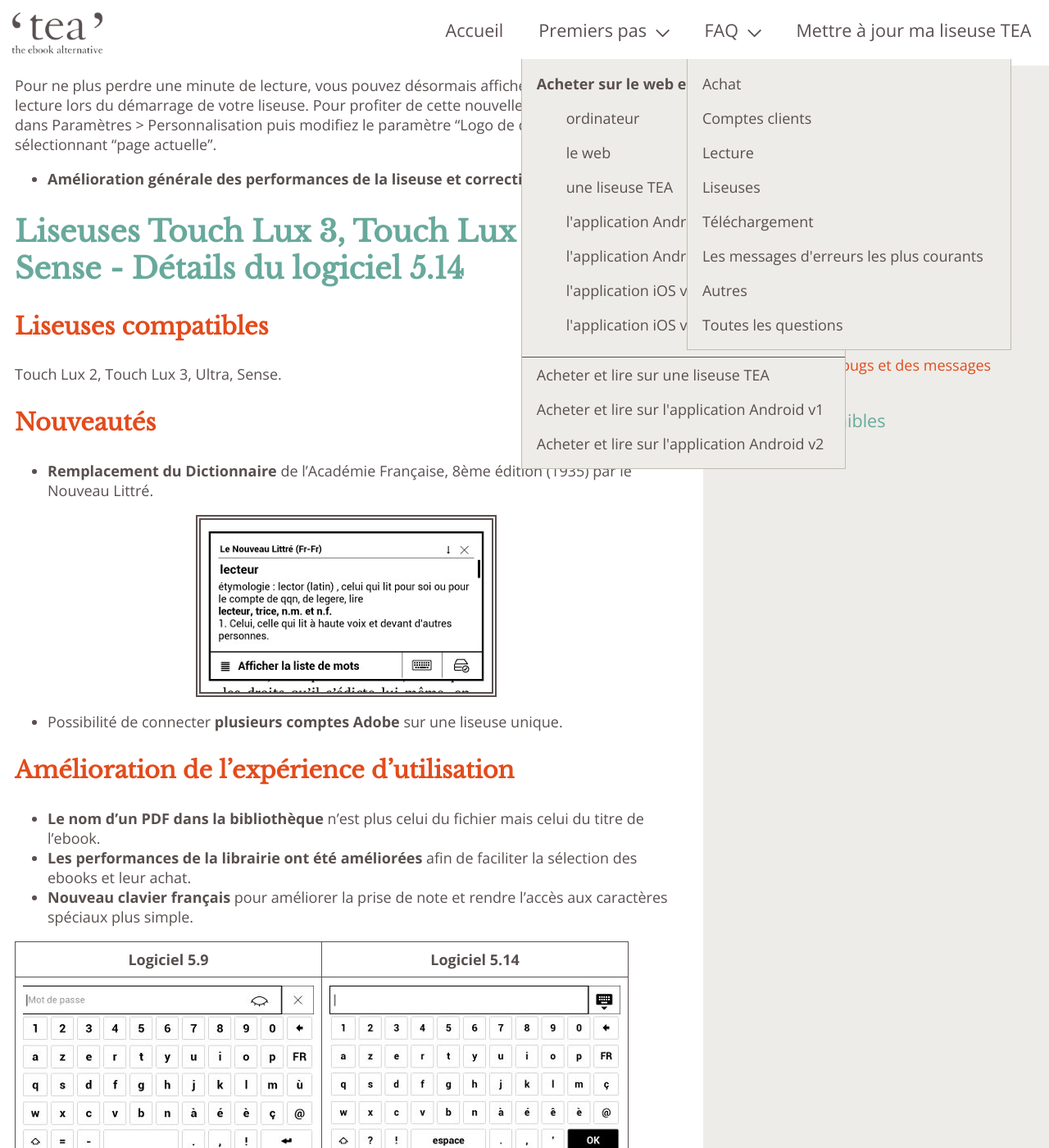
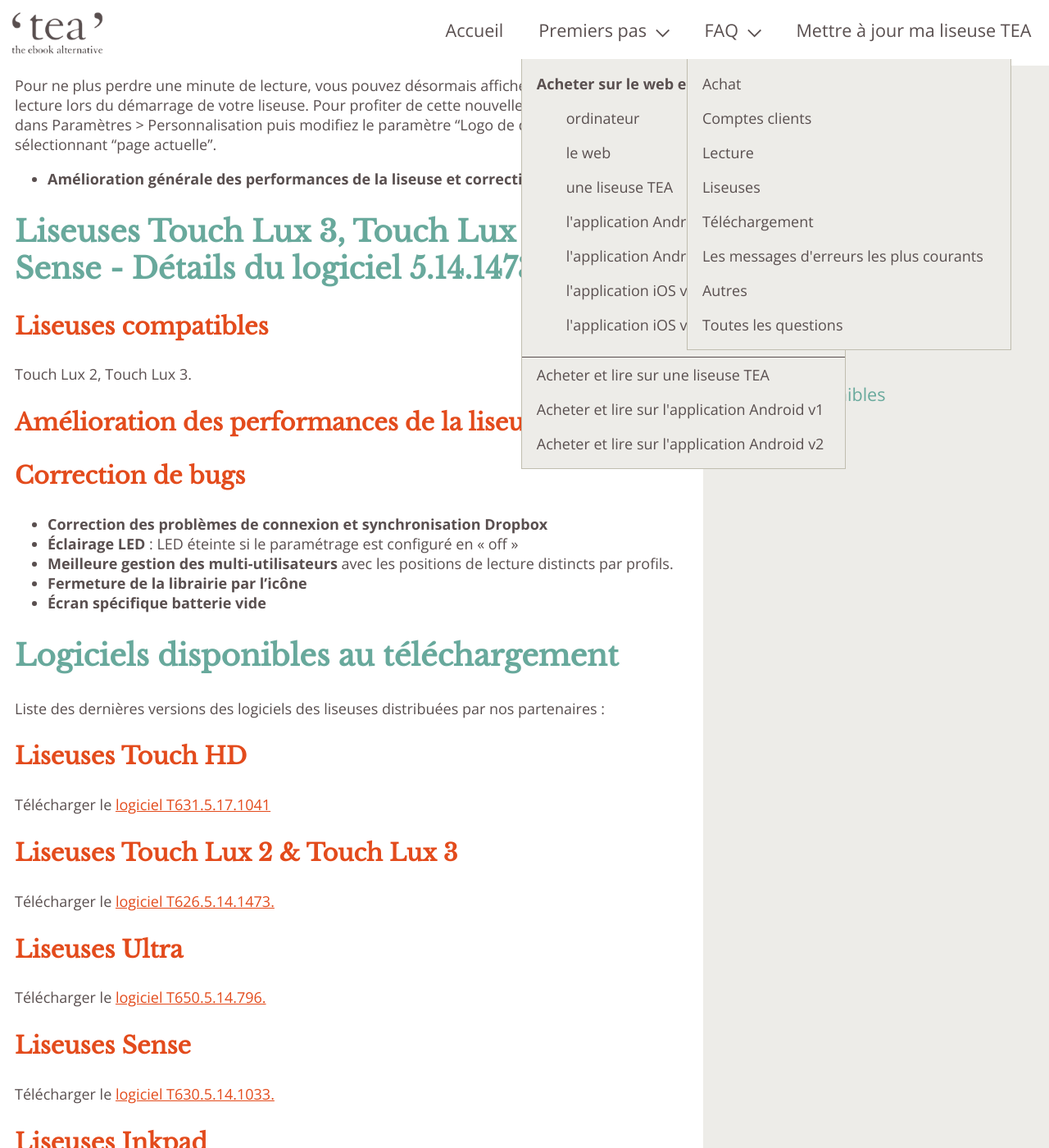
Before and after one commit to TEA-ebook/help-center, a Jekyll site: the page built from _pages/maj.md, in a window 1280 px wide and 1400 px high, scrolled down 2814 px. Shown: the whole window at 82% size. Built offline with Jekyll 4.4.1, drawn with Linux system fonts in a browser that asks for light colours; some of the changed text lies outside the part shown.

Commit message:
Màj TL2 TL3 5.14.1473

```diff
--- a/_pages/maj.md
+++ b/_pages/maj.md
@@ -66,61 +66,26 @@
 
 {% include anchor.html id="logiciel5.14" label="Détails du logiciel 5.14" %}
 
-## Liseuses Touch Lux 3, Touch Lux 2, Ultra, Sense - Détails du logiciel 5.14
+## Liseuses Touch Lux 3, Touch Lux 2, Ultra, Sense - Détails du logiciel 5.14.1473
 
 {% include anchor.html id="liseuses-compatibles" label="Liseuses compatibles" %}
 
 ### Liseuses compatibles
 
-Touch Lux 2, Touch Lux 3, Ultra, Sense.
-
-{% include anchor.html id="nouveautes" label="Nouveautés" %}
-
-### Nouveautés
-
-- **Remplacement du Dictionnaire** de l’Académie Française, 8ème édition (1935) par le Nouveau Littré.
-
-![](/images/5-14-1.jpg)
-
-- Possibilité de connecter **plusieurs comptes Adobe** sur une liseuse unique.
+Touch Lux 2, Touch Lux 3.
 
 {% include anchor.html id="ameliorations-xp" label="Amélioration de l'expérience d'utilisation" %}
 
-### Amélioration de l'expérience d'utilisation
-
-- **Le nom d’un PDF dans la bibliothèque** n’est plus celui du fichier mais celui du titre de l’ebook.
-- **Les performances de la librairie ont été améliorées** afin de faciliter la sélection des ebooks et leur achat.
-- **Nouveau clavier français** pour améliorer la prise de note et rendre l’accès aux caractères spéciaux plus simple.
-
-<table class="table table-bordered" style="text-align:center">
-    <tr>
-        <th>Logiciel 5.9</th>
-        <th>Logiciel 5.14</th>
-    </tr>
-    <tr>
-        <td><img src="/images/5-14-2.jpg" alt=""></td>
-        <td><img src="/images/5-14-4.jpg" alt=""></td>
-    </tr>
-    <tr>
-        <td><img src="/images/5-14-3.jpg" alt=""></td>
-        <td><img src="/images/5-14-5.jpg" alt=""></td>
-    </tr>
-</table>
+### Amélioration des performances de la liseuse
 
 {% include anchor.html id="corrections" label="Corrections des bugs et des messages d'erreur" %}
 
-### Corrections des bugs et des messages d'erreur
-- **Corrections des problèmes de connexion et synchronisation Dropbox**
-- **Corrections des problèmes de rétro-éclairage :**
-  1. L'intensité du rétro-éclairage n’est plus perdue si la liseuse est éteinte sans rétro-éclairage.
-  2. Le rétro-éclairage se réactive même si la liseuse s'est éteinte automatiquement après s’être mise en veille.
-- **Meilleure gestion des multi-utilisateurs** avec la suppression des données personnelles de l’utilisateur précédent.
-- Il est à nouveau possible de **Marquer comme lu** un ebook.
-- La liseuse affiche désormais un message d'erreur si elle n'a pas pu vérifier si une mise à jour était disponible.
-
-![](/images/5-14-6.jpg)
-
-- Il n’est plus précisé “1 Nouveaux livres" mais **"1 Nouveau livre"**.
+### Correction de bugs
+- **Correction des problèmes de connexion et synchronisation Dropbox**
+- **Éclairage LED** : LED éteinte si le paramétrage est configuré en « off »
+- **Meilleure gestion des multi-utilisateurs** avec les positions de lecture distincts par profils.
+- **Fermeture de la librairie par l’icône**
+- **Écran spécifique batterie vide**
 
 {% include anchor.html id="logiciels-disponibles" label="Logiciels disponibles" %}
 
@@ -132,7 +97,7 @@
 Télécharger le [logiciel T631.5.17.1041](https://drive.google.com/file/d/1jkFjP2IutYwL4AuSBu6r6ANVrsLrkgMS)
 
 ### Liseuses Touch Lux 2 & Touch Lux 3
-Télécharger le [logiciel T626.5.14.601.](https://drive.google.com/open?id=0B7hvXLD2QLi1bHNUS1c3em1Fc1k)
+Télécharger le [logiciel T626.5.14.1473.](https://drive.google.com/file/d/1rZECSORltgg-0x7ye8SQu3Il6YbvK8cQ)
 
 ### Liseuses Ultra
 Télécharger le [logiciel T650.5.14.796.](https://drive.google.com/file/d/0B7hvXLD2QLi1bWltSEV6Z0VjcUU)
@@ -142,15 +107,3 @@
 
 ### Liseuses Inkpad
 Télécharger le [logiciel.](https://drive.google.com/open?id=0BzY6xTxUGQZna1NhM0oxb3puZ2c)
-
-### Liseuses Touch Lux 1
-Le logiciel n'est pas disponible.
-
-### Liseuses Aqua
-Le logiciel n'est pas disponible.
-
-### Liseuses Basic Touch
-Le logiciel n'est pas disponible.
-
-### Liseuses Basic 2
-Le logiciel n'est pas disponible.
```
